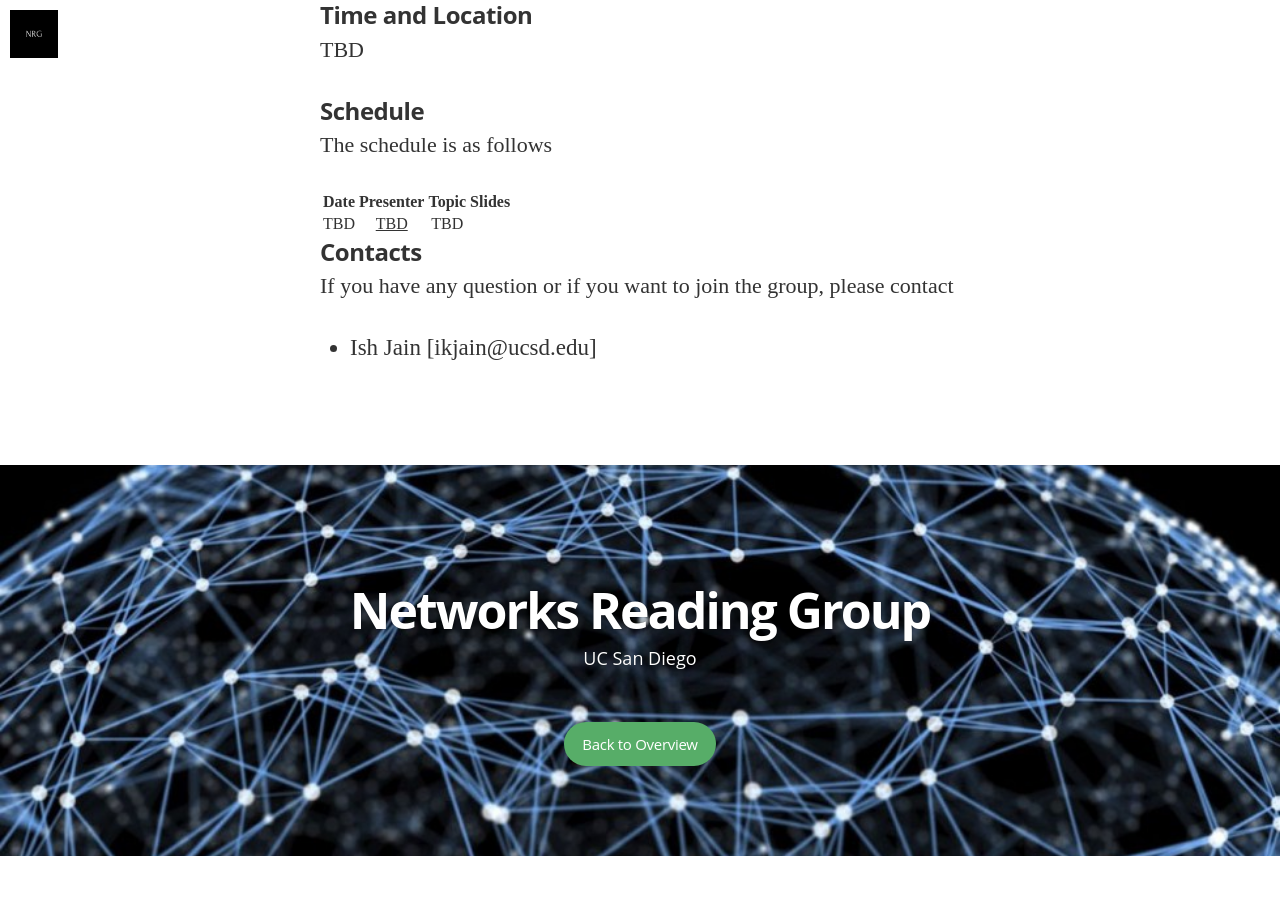
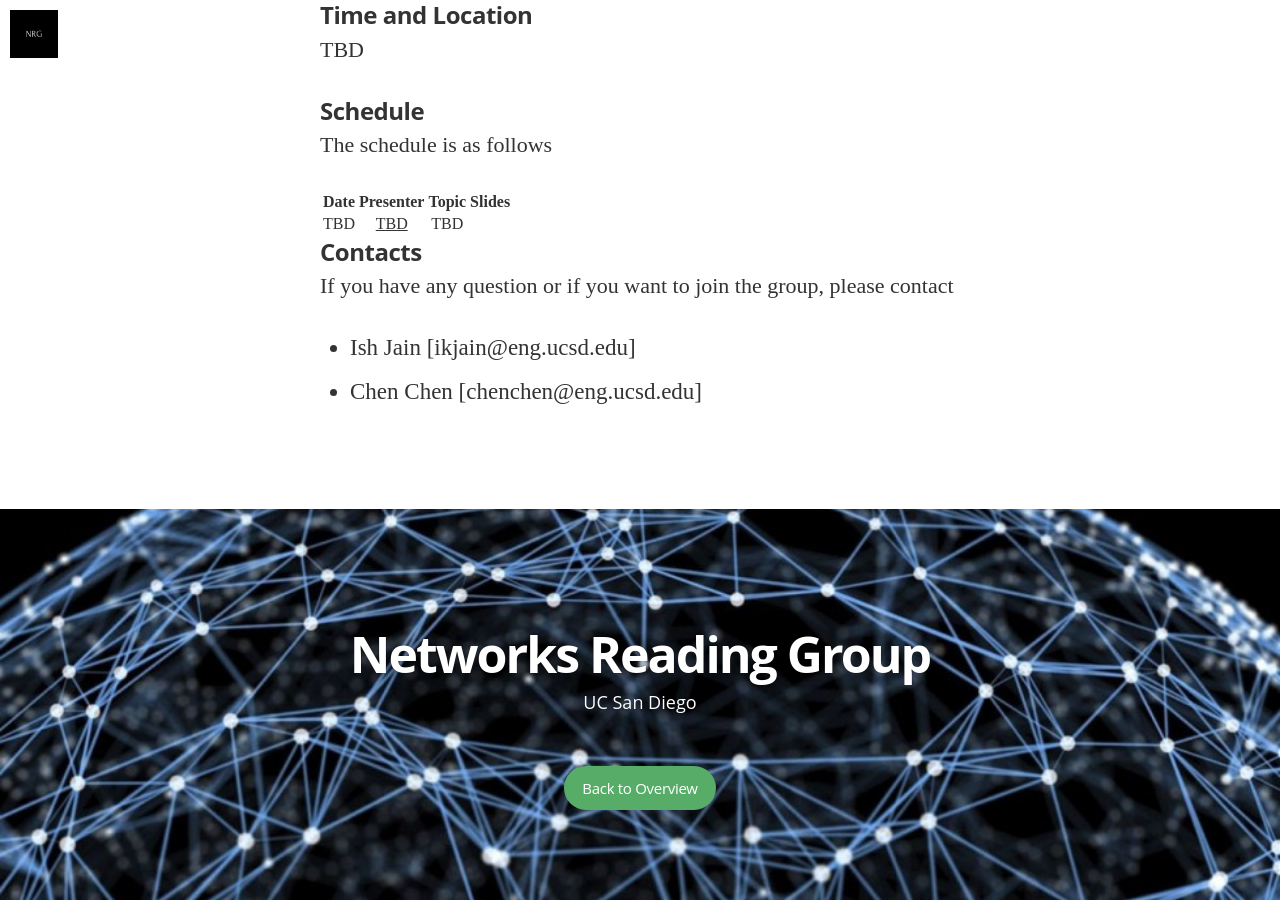
Before and after one commit to nrgucsd/nrgucsd.github.io, a Jekyll site: the page built from _posts/2018-09-01-Reading-Fall2018.markdown, in a window 1280 px wide and 900 px high, scrolled down 1801 px. Built offline with Jekyll 4.4.1, drawn with Linux system fonts in a browser that asks for light colours; nearby versions of some CDN libraries; some web fonts are replaced; before the commit the page ends 2657 px from its top, so only the background shows below that.

Commit message:
Update 2018-09-01-Reading-Fall2018.markdown

```diff
--- a/_posts/2018-09-01-Reading-Fall2018.markdown
+++ b/_posts/2018-09-01-Reading-Fall2018.markdown
@@ -39,7 +39,8 @@ The schedule is as follows
 
 ### Contacts
 If you have any question or if you want to join the group, please contact
-- Ish Jain [ikjain@ucsd.edu]
+- Ish Jain [ikjain@eng.ucsd.edu]
+- Chen Chen [chenchen@eng.ucsd.edu]
 
 <!---
 You’ll find this post in your `_posts` directory. Go ahead and edit it and re-build the site to see your changes. You can rebuild the site in many different ways, but the most common way is to run `jekyll serve --watch`, which launches a web server and auto-regenerates your site when a file is updated. --->
```
